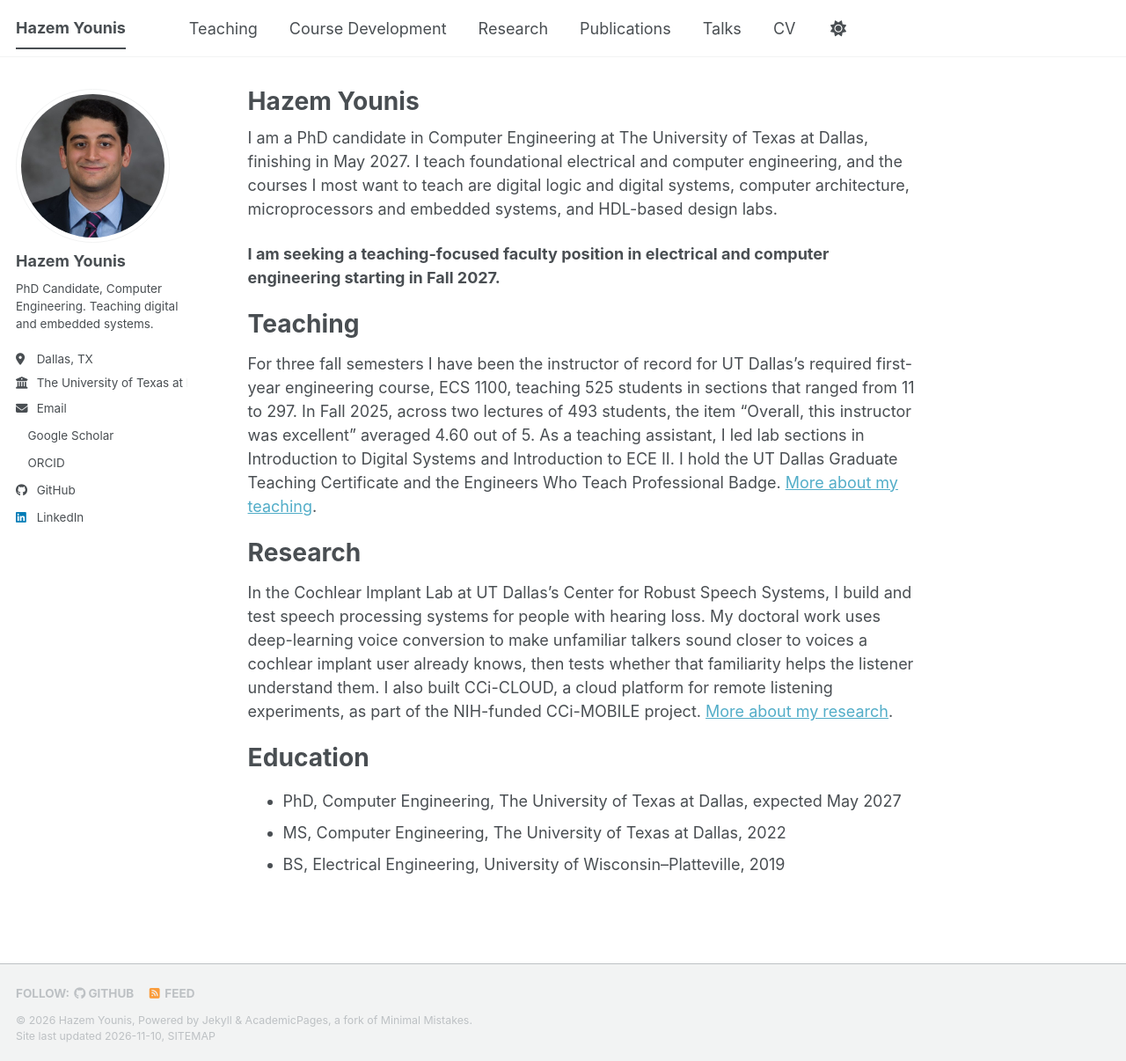
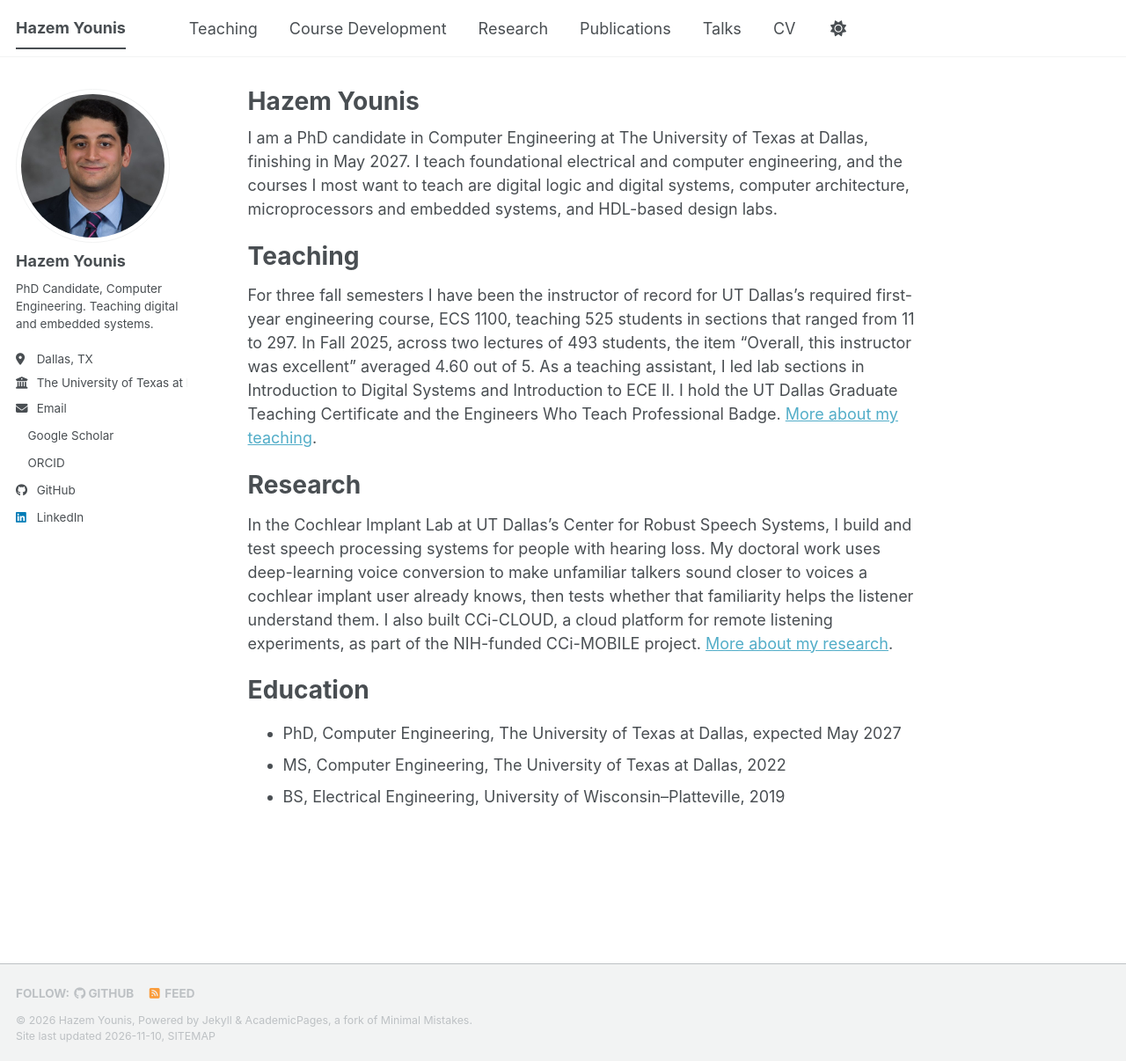
Before and after one commit to Hazem-AF-Younis/hazem-af-younis.github.io, a Jekyll site: the page built from _pages/about.md, in a window 1280 px wide and 1206 px high. Shown: the whole window at 88% size. Built offline with Jekyll 4.4.1, drawn with Linux system fonts in a browser that asks for light colours; a script bundle is joined from its source files by our own code; a style sheet for code colours, icons or effects is not loaded.

Commit message:
Homepage: remove job-search line

```diff
--- a/_pages/about.md
+++ b/_pages/about.md
@@ -8,8 +8,6 @@ redirect_from:
 ---
 
 I am a PhD candidate in Computer Engineering at The University of Texas at Dallas, finishing in May 2027. I teach foundational electrical and computer engineering, and the courses I most want to teach are digital logic and digital systems, computer architecture, microprocessors and embedded systems, and HDL-based design labs.
-
-**I am seeking a teaching-focused faculty position in electrical and computer engineering starting in Fall 2027.**
 
 Teaching
 ======
```
